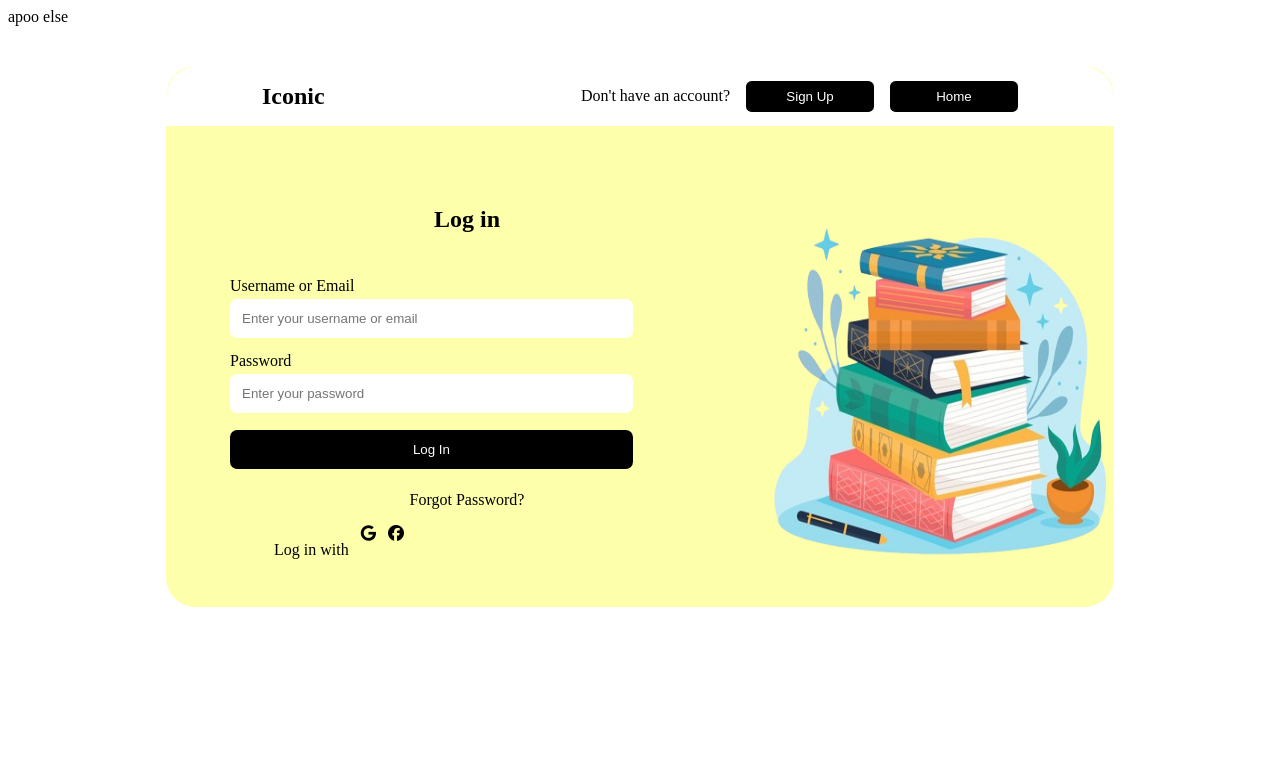
After one commit to naeemm8902/iconic, a PHP site: page /components/auth/login.php in a window 1280 px wide. The commit adds this page. Shown: the top 759 px of the page. Run offline with PHP 8.4, Linux system fonts and the light colour scheme.

Commit message:
Add files via upload
login updated

```diff
--- /dev/null
+++ b/components/auth/login.php
@@ -0,0 +1,101 @@
+<?php
+require_once "../../config/config.php";
+if ($_SERVER["REQUEST_METHOD"] == "POST") {
+    // Collect form data
+    $username = $_POST['username'];
+    $password = $_POST['password'];
+    echo "apoo if";
+    // Validate and sanitize input data (not included in this example)
+    if ($username !== "" && $password !== "") {
+        // Debugging output
+        echo "name: " . $username;
+        echo "password: " . $password;
+        $sql = "SELECT * FROM iconic.user WHERE uusername='$username' AND upassword='$password'";
+
+        $result = mysqli_query($conn, $sql);
+        // Prepare SQL statement to insert user data into the database
+        $row = mysqli_fetch_array($result);
+        echo"datta";
+        if ($row && $row["usertype"] == "admin") {
+            $_SESSION['userId'] = $row["id"];
+            $_SESSION['username'] = $username;
+            $_SESSION['usertype'] = "admin";
+            header("Location: ../dashboard/dashboard.php");
+            exit();
+        } else {
+            $message = "Email or password do not match";
+            $_SESSION['loginMessage'] = $message;
+            header("Location: login.php");
+            exit();
+        }
+
+    } else {
+        echo "All fields are required.";
+    }
+} else {
+    echo "apoo else";
+
+    // Redirect to signup page if accessed directly without form submission
+    // header("Location: signup.php");
+    // exit();
+}
+?>
+<!DOCTYPE html>
+<html lang="en">
+<head>
+    <meta charset="UTF-8">
+    <meta name="viewport" content="width=device-width, initial-scale=1.0">
+    <link rel="stylesheet" href="style.css">
+    <link rel="stylesheet" href="https://cdnjs.cloudflare.com/ajax/libs/font-awesome/6.5.2/css/all.min.css"
+        integrity="sha512-SnH5WK+bZxgPHs44uWIX+LLJAJ9/2PkPKZ5QiAj6Ta86w+fsb2TkcmfRyVX3pBnMFcV7oQPJkl9QevSCWr3W6A=="
+        crossorigin="anonymous" referrerpolicy="no-referrer" />
+    <title>Login</title>
+</head>
+<body>
+    <section class="card">
+        <div class="inner_card_1">
+            <nav>
+                <div class="logo">
+                    <h2>Iconic</h2>
+                </div>
+                <div class="signup_btn">
+                    <p>Don't have an account?</p>
+                    <button class="nav_btn"><a href="signup.php">Sign Up</a></button>
+                    <button class="nav_btn"><a href="../../index.php">Home</a></button>
+                </div>
+            </nav>
+
+            <div class="inner_card_1-01">
+                <div class="left_card">
+                    <h2>Log in</h2>
+
+                    <form method="POST" action="login.php">
+                        <label for="username">Username or Email</label>
+                        <input type="text" name="username" placeholder="Enter your username or email" id="username" required>
+
+                        <label for="password">Password</label>
+                        <input type="password" name="password" placeholder="Enter your password" id="password" required>
+
+                        <button type="submit" class="form_btn">Log In</button>
+                    </form>
+                    <div class="forgot_btn">
+                        <p>Forgot Password?</p>
+                    </div>
+                    <div class="signup_btn_mobileScreen">
+                        <p>Don't have an account? &nbsp;</p>
+                        <a style="color: black;" href="signup.php">Sign Up</a>
+                    </div>
+                    <div class="social_login_btn">
+                        <p>Log in with</p>
+                        <a href=""><i class="fa-brands fa-google icons_margin"></i></a>
+                        <a href=""><i class="fa-brands fa-facebook icons_margin"></i></a>
+                    </div>
+                </div>
+                <div class="right_card">
+                    <img src="book_img_without_bg.png" alt="">
+                </div>
+            </div>
+        </div>
+    </section>
+</body>
+</html>
--- /dev/null
+++ b/components/auth/style.css
@@ -0,0 +1,232 @@
+/* * {
+    margin: 0;
+    padding: 0;
+    box-sizing: border-box;
+}
+
+body {
+    background: #1B1212;
+    font-family: 'Trebuchet MS', 'Lucida Sans Unicode', 'Lucida Grande', 'Lucida Sans', Arial, sans-serif;
+} */
+
+.card {
+    max-width: 75%;
+    /* height: 90vh; */
+    margin: 40px auto;
+    background: #FDFFAB;
+    border-radius: 1.85rem;
+}
+
+nav {
+    height: 60px;
+    display: flex;
+    justify-content: space-between;
+    align-items: center;
+    background: #fff;
+    padding: 0 6rem 0 6rem;
+    border-top-left-radius: 2rem;
+    border-top-right-radius: 2rem;
+}
+
+.nav_btn {
+    margin-left: 1rem;
+    padding: 0.5rem;
+    width: 8rem;
+    background: #000;
+    color: #fff;
+    border: none;
+    border-radius: 0.35rem;
+    outline: none;
+}
+
+.signup_btn {
+    display: inline-flex;
+    justify-content: center;
+    align-items: center;
+
+
+}
+
+.signup_btn_mobileScreen{
+    display: none;
+}
+
+.inner_card_1-01 {
+    padding: 2rem 4rem;
+    margin-top: 3rem;
+    width: 100%;
+    display: flex;
+    justify-content: space-around;
+    align-items: center;
+
+}
+
+.left_card h2 {
+    margin: 0 0 2.75rem 0;
+}
+
+.left_card {
+    display: flex;
+    flex-direction: column;
+    justify-content: center;
+    align-items: center;
+    width: 100%;
+}
+
+
+form {
+    width: 100%;
+    display: flex;
+    flex-direction: column;
+
+}
+
+input,
+.form_btn {
+    margin: 0.25rem 0 0.85rem 0;
+    width: 85%;
+    padding: 0.75rem;
+    border: none;
+    border-radius: 0.45rem;
+    outline: none;
+
+}
+
+.form_btn {
+    background: #000;
+    color: #fff;
+}
+
+.forgot_btn p {
+    margin: -0.5rem
+
+}
+
+.social_login_btn {
+    margin: 1.5rem 16rem 0 0;
+    display: flex;
+}
+
+.icons_margin {
+    margin-left: 0.75rem;
+}
+
+
+.right_card {
+    display: flex;
+    justify-content: center;
+    align-items: center;
+    width: 100%;
+    height: 100%;
+}
+
+a{
+    text-decoration: none;
+    color: white;
+}
+
+
+
+img {
+    /* margin-top: -2rem; */
+    width: 21rem;
+    height: 21rem;
+}
+i{
+    color: black;
+}
+button:hover ,i:hover{
+    cursor: pointer;
+}
+
+
+
+
+@media screen and (max-width:430px) {
+
+    nav{
+    text-align: start;
+    padding-left: 2.75rem;
+    }
+    .inner_card_1-01{
+        margin-top: 1rem;
+        width: 100%;
+        padding: 1.5rem;
+        /* text-align: center; */
+    }
+    form input ,.form_btn{
+        width: 100%;
+    }
+    .signup_btn{
+        display: none;
+    }
+    .signup_btn_mobileScreen{
+        padding-top: 1.5rem;
+        display: flex;
+        justify-content: start;
+    }
+
+
+    .right_card{
+        display: none;
+    }
+
+    .social_login_btn{
+        display: none;
+    }
+}
+
+
+@media screen and (max-width:770px) {
+
+    nav{
+    text-align: start;
+    padding-left: 2.75rem;
+    }
+    .inner_card_1-01{
+        margin-top: 1rem;
+        width: 100%;
+        padding: 2.5rem;
+    }
+    form input ,.form_btn{
+        width: 100%;
+    }
+    .signup_btn{
+        display: none;
+    }
+    .signup_btn_mobileScreen{
+        padding-top: 1.5rem;
+        display: flex;
+        justify-content: start;
+    }
+
+
+    .right_card{
+        display: none;
+    }
+
+}
+
+@media screen and (max-width:1025px )
+{
+    .inner_card_1-01{
+        width: 100%;
+        padding: 2rem;
+    }
+    .social_login_btn{
+        margin-left: 3rem;
+    }
+    .social_login_btn p{
+        width: 5rem;
+    }
+    .left_card{
+    padding-left: 1rem;
+    width: 50%;
+    }
+
+    .right_card{
+        width: 50%;
+    }
+
+
+}
--- a/components/folders/nav.php
+++ b/components/folders/nav.php
@@ -178,7 +178,6 @@
             <img src="../images/bookicon.png" alt="logo" />
             <!-- <h1>Iconic Book Store</h1> -->
             <h1>Iconic Bookies<sup>™</sup></h1>
-
         </div>
         <ul>
             <li>
--- /dev/null
+++ b/config/config.php
@@ -0,0 +1,15 @@
+<?php
+// Database credentials
+$server = "localhost";
+$username = "root";
+$password = "";
+$dbname = 'iconic';
+
+// Create connection
+$conn = new mysqli($server, $username, $password, $dbname);
+
+// Check connection
+if ($conn->connect_error) {
+    die("Connection failed: " . $conn->connect_error);
+}
+?>
```
Also changed, not shown: components/auth/signup.php (added, +119 -0 lines), components/dashboard/dashboard.php (added, +18 -0 lines), components/auth/book_img_without_bg.png (added).
